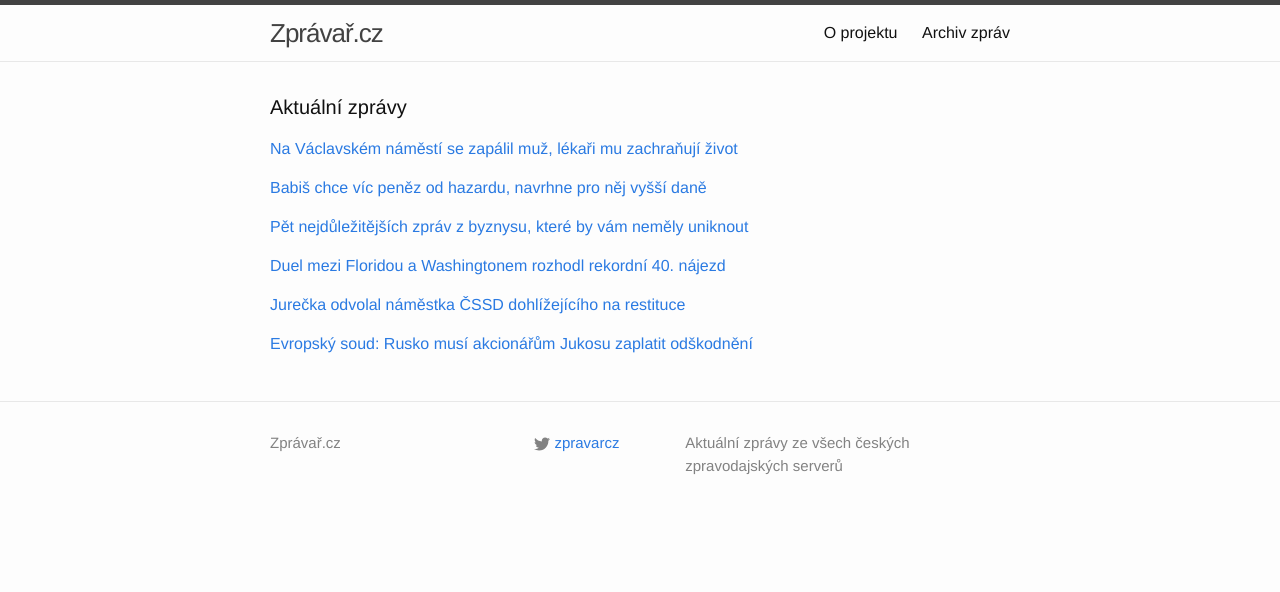
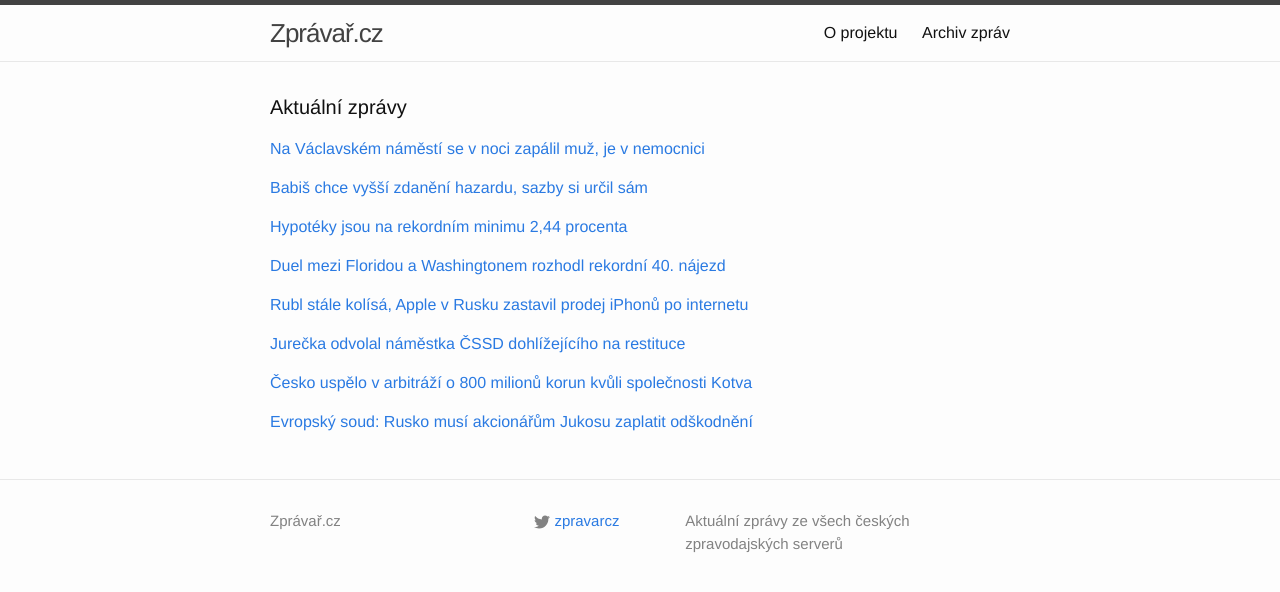
Before and after one commit to adliska/zpravar, a Jekyll site: the page built from index.html, in a window 1280 px wide. Shown: the top 592 px of the page. Built offline with Jekyll 4.4.1, drawn with Linux system fonts in a browser that asks for light colours.

Commit message:
zpravar news update

```diff
--- a/index.html
+++ b/index.html
@@ -5,9 +5,11 @@ layout: default
 <div class="home">
     <h1 class="page-heading">Aktuální zprávy</h1>
 
-<p><a href="javascript:;" onclick="toggle_visibility('zpravy0')">Na Václavském náměstí se zapálil muž, lékaři mu zachraňují život</a></p>
+<p><a href="javascript:;" onclick="toggle_visibility('zpravy0')">Na Václavském náměstí se v noci zapálil muž, je v nemocnici</a></p>
 <div id="zpravy0" style="display:none">
 <ul>
+<li><a href=http://www.ceskenoviny.cz/zpravy/zpravy/na-vaclavskem-namesti-se-v-noci-zapalil-muz-je-v-nemocnici/1159827>Na Václavském náměstí se v noci zapálil muž, je v nemocnici - www.ceskenoviny.cz</a></li>
+<li><a href=http://www.rozhlas.cz/_zprava/na-vaclavskem-namesti-se-v-noci-zapalil-muz-slo-o-pacienta-psychiatrie--1433519>Na Václavském náměstí se v noci zapálil muž, šlo o pacienta psychiatrie - www.rozhlas.cz</a></li>
 <li><a href=http://www.novinky.cz/krimi/356573-na-vaclavskem-namesti-se-zapalil-muz-lekari-mu-zachranuji-zivot.html>Na Václavském náměstí se zapálil muž, lékaři mu zachraňují život - www.novinky.cz</a></li>
 <li><a href=http://www.rozhlas.cz/_zprava/na-vaclavskem-namesti-se-v-noci-zapalil-muz-v-nemocnici-zemrel--1433519>Na Václavském náměstí se v noci zapálil muž, v nemocnici zemřel - www.rozhlas.cz</a></li>
 <li><a href=http://www.tyden.cz/rubriky/domaci/na-vaclavskem-namesti-se-zapalil-muz-v-nemocnici-zemrel_327550.html>Na Václavském náměstí se zapálil muž. V nemocnici zemřel - www.tyden.cz</a></li>
@@ -26,9 +28,11 @@ layout: default
 <li><a href=http://www.novinky.cz/krimi/356573-na-vaclavskem-namesti-se-pokusil-upalit-muz.html>Na Václavském náměstí se pokusil upálit muž  - www.novinky.cz</a></li>
 <li><a href=http://www.ceskenoviny.cz/zpravy/zpravy/na-vaclavskem-namesti-se-v-noci-pokusil-upalit-muz/1159827>Na Václavském náměstí se v noci pokusil upálit muž - www.ceskenoviny.cz</a></li>
 </ul>
-</div><p><a href="javascript:;" onclick="toggle_visibility('zpravy1')">Babiš chce víc peněz od hazardu, navrhne pro něj vyšší daně</a></p>
+</div><p><a href="javascript:;" onclick="toggle_visibility('zpravy1')">Babiš chce vyšší zdanění hazardu, sazby si určil sám</a></p>
 <div id="zpravy1" style="display:none">
 <ul>
+<li><a href=http://www.tyden.cz/rubriky/byznys/cesko/babis-chce-vyssi-zdaneni-hazardu-sazby-si-urcil-sam_327555.html>Babiš chce vyšší zdanění hazardu, sazby si určil sám - www.tyden.cz</a></li>
+<li><a href=http://www.tyden.cz/rubriky/byznys/cesko/babis-chce-zvednout-dane-ze-sazek-a-automatu-na-dvojnasobek_327555.html>Babiš chce zvednout daně ze sázek a automatů na dvojnásobek - www.tyden.cz</a></li>
 <li><a href=http://zpravy.aktualne.cz/ekonomika/babis-chce-penez-od-hazardu-navrhne-mu-vyssi-dane/r~dd850f6e85c211e4ab15002590604f2e/>Babiš chce víc peněz od hazardu, navrhne pro něj vyšší daně - zpravy.aktualne.cz</a></li>
 <li><a href=http://www.ceskatelevize.cz/ct24/ekonomika/295733-babis-chce-vyssi-zdaneni-hazardu-loterie-mozna-odejdou-za-hranice/>Babiš chce vyšší zdanění hazardu. Loterie možná odejdou za hranice - www.ceskatelevize.cz</a></li>
 <li><a href=http://zpravy.e15.cz/byznys/obchod-a-sluzby/babis-zvysi-dan-u-automatu-na-dvojnasobek-sazby-si-urcil-sam-1146661>Babiš zvýší daň u automatů na dvojnásobek, sazby si určil sám - zpravy.e15.cz</a></li>
@@ -37,9 +41,10 @@ layout: default
 <li><a href=http://ekonomika.idnes.cz/babis-navrhne-zdaneni-sazek-a-her-na-dvojnasobek-f58-/ekonomika.aspx?c=A141217_075713_ekonomika_skr>Babiš chce zvednout daň za sázky a automaty na dvojnásobek - ekonomika.idnes.cz</a></li>
 <li><a href=http://www.financninoviny.cz/zpravodajstvi/zpravy/babis-chce-zvysit-dan-u-hracich-automatu-na-dvojnasobek/1159842>Babiš chce zvýšit daň u hracích automatů na dvojnásobek - www.financninoviny.cz</a></li>
 </ul>
-</div><p><a href="javascript:;" onclick="toggle_visibility('zpravy2')">Pět nejdůležitějších zpráv z byznysu, které by vám neměly uniknout</a></p>
+</div><p><a href="javascript:;" onclick="toggle_visibility('zpravy2')">Hypotéky jsou na rekordním minimu 2,44 procenta</a></p>
 <div id="zpravy2" style="display:none">
 <ul>
+<li><a href=http://zpravy.e15.cz/byznys/finance-a-bankovnictvi/hypoteky-jsou-na-rekordnim-minimu-2-44-procenta-1146670>Hypotéky jsou na rekordním minimu 2,44 procenta - zpravy.e15.cz</a></li>
 <li><a href=http://byznys.ihned.cz/c1-63271760-pet-nejdulezitejsich-zprav-z-byznysu-ktere-by-vam-nemely-uniknout>Pět nejdůležitějších zpráv z byznysu, které by vám neměly uniknout - byznys.ihned.cz</a></li>
 <li><a href=http://www.ceskatelevize.cz/ct24/ekonomika/295726-dalsi-rekord-pokoren-sazby-hypotek-spadly-na-2-44-procenta/>Další rekord pokořen: Sazby hypoték spadly na 2,44 procenta - www.ceskatelevize.cz</a></li>
 <li><a href=http://www.novinky.cz/ekonomika/356575-sazby-hypotek-klesly-opet-na-rekordni-minimum.html>Sazby hypoték klesly opět na rekordní minimum  - www.novinky.cz</a></li>
@@ -56,16 +61,32 @@ layout: default
 <li><a href=http://hokej.idnes.cz/hudler-a-frolik-se-zapsali-mezi-strelce-d93-/nhl.aspx?c=A141217_071939_nhl_Mkr>Hudler a Frolík se zapsali mezi střelce, Pavelec uspěl nad Neuvirthem - hokej.idnes.cz</a></li>
 <li><a href=http://www.sportovninoviny.cz/zpravy/v-souboji-ceskych-golmanu-pomohl-pavelcovi-k-vyhre-frolik/1159831>V souboji českých gólmanů pomohl Pavelcovi k výhře Frolík - www.sportovninoviny.cz</a></li>
 </ul>
-</div><p><a href="javascript:;" onclick="toggle_visibility('zpravy4')">Jurečka odvolal náměstka ČSSD dohlížejícího na restituce</a></p>
+</div><p><a href="javascript:;" onclick="toggle_visibility('zpravy4')">Rubl stále kolísá, Apple v Rusku zastavil prodej iPhonů po internetu</a></p>
 <div id="zpravy4" style="display:none">
+<ul>
+<li><a href=http://ekonomika.idnes.cz/rusky-rubl-prinutil-apple-zastavit-prodej-produktu-v-rusku-pr1-/eko-zahranicni.aspx?c=A141217_092344_eko-zahranicni_nio>Rubl stále kolísá, Apple v Rusku zastavil prodej iPhonů po internetu - ekonomika.idnes.cz</a></li>
+<li><a href=http://zpravy.aktualne.cz/ekonomika/rubl-dal-pada-letos-ztratil-uz-polovinu-sve-hodnoty/r~297de12e85c411e4bdad0025900fea04/>Rubl dál padá, obchodování začal poklesem o pět procent - zpravy.aktualne.cz</a></li>
+<li><a href=http://www.financninoviny.cz/zpravodajstvi/zpravy/rubl-obnovil-pokles-ztraci-dalsich-pet-procent/1159864>Rubl obnovil pokles, ztrácí dalších pět procent - www.financninoviny.cz</a></li>
+<li><a href=http://e-svet.e15.cz/it-byznys/applu-neduveruje-rublu-firma-v-rusku-zastavila-online-prodej-1146663>Applu nedůvěřuje rublu. Firma v Rusku zastavila online prodej - e-svet.e15.cz</a></li>
+<li><a href=http://byznys.ihned.cz/c1-63268160-slaby-rubl-oslabi-i-rust-ceske-ekonomiky-tvrdi-analytici>Slabý rubl oslabí i růst české ekonomiky, tvrdí analytici - byznys.ihned.cz</a></li>
+</ul>
+</div><p><a href="javascript:;" onclick="toggle_visibility('zpravy5')">Jurečka odvolal náměstka ČSSD dohlížejícího na restituce</a></p>
+<div id="zpravy5" style="display:none">
 <ul>
 <li><a href=http://www.ceskatelevize.cz/ct24/domaci/295727-jurecka-odvolal-namestka-cssd-dohlizejiciho-na-restituce/>Jurečka odvolal náměstka ČSSD dohlížejícího na restituce - www.ceskatelevize.cz</a></li>
 <li><a href=http://www.novinky.cz/domaci/356576-jurecka-nechal-vyrazit-namestka-pro-restituce-cssd-se-zlobi.html>Jurečka nechal vyrazit náměstka pro restituce, ČSSD se zlobí - www.novinky.cz</a></li>
 <li><a href=http://www.novinky.cz/domaci/356576-jurecka-vyrazil-namestka-pro-restituce-cssd-se-zlobi.html>Jurečka vyrazil náměstka pro restituce, ČSSD se zlobí - www.novinky.cz</a></li>
 <li><a href=http://zpravy.aktualne.cz/domaci/namestek-weis-na-statnim-pozemkovem-uradu-konci/r~545fb25285b311e4bdad0025900fea04/>Náměstek Weis na Státním pozemkovém úřadu končí - zpravy.aktualne.cz</a></li>
 </ul>
-</div><p><a href="javascript:;" onclick="toggle_visibility('zpravy5')">Evropský soud: Rusko musí akcionářům Jukosu zaplatit odškodnění</a></p>
-<div id="zpravy5" style="display:none">
+</div><p><a href="javascript:;" onclick="toggle_visibility('zpravy6')">Česko uspělo v arbitráží o 800 milionů korun kvůli společnosti Kotva</a></p>
+<div id="zpravy6" style="display:none">
+<ul>
+<li><a href=http://byznys.ihned.cz/c1-63271990-cesko-uspelo-v-arbitrazi-o-800-milionu-korun-kvuli-spolecnosti-kotva>Česko uspělo v arbitráží o 800 milionů korun kvůli společnosti Kotva - byznys.ihned.cz</a></li>
+<li><a href=http://zpravy.e15.cz/domaci/ekonomika/cesko-vyhralo-arbitraz-o-800-milionu-kvuli-od-kotva-1146672>Česko vyhrálo arbitráž o 800 milionů kvůli OD Kotva - zpravy.e15.cz</a></li>
+<li><a href=http://www.denik.cz/ekonomika/ceska-republika-zvitezila-v-arbitrari-o-800-milionu-korun-kvuli-spolecnosti-kotv.html>Česko zvítěžilo v arbitráži o 800 milionů korun kvůli společnosti Kotva - www.denik.cz</a></li>
+</ul>
+</div><p><a href="javascript:;" onclick="toggle_visibility('zpravy7')">Evropský soud: Rusko musí akcionářům Jukosu zaplatit odškodnění</a></p>
+<div id="zpravy7" style="display:none">
 <ul>
 <li><a href=http://www.ceskatelevize.cz/ct24/ekonomika/295728-evropsky-soud-rusko-musi-akcionarum-jukosu-zaplatit-odskodneni/>Evropský soud: Rusko musí akcionářům Jukosu zaplatit odškodnění - www.ceskatelevize.cz</a></li>
 <li><a href=http://www.novinky.cz/zahranicni/evropa/356574-rusko-s-odvolanim-ve-strasburku-neuspelo-odskodne-za-jukos-ma-vyplatit.html>Rusko s odvoláním ve Štrasburku neuspělo, odškodné za Jukos má vyplatit - www.novinky.cz</a></li>
```
